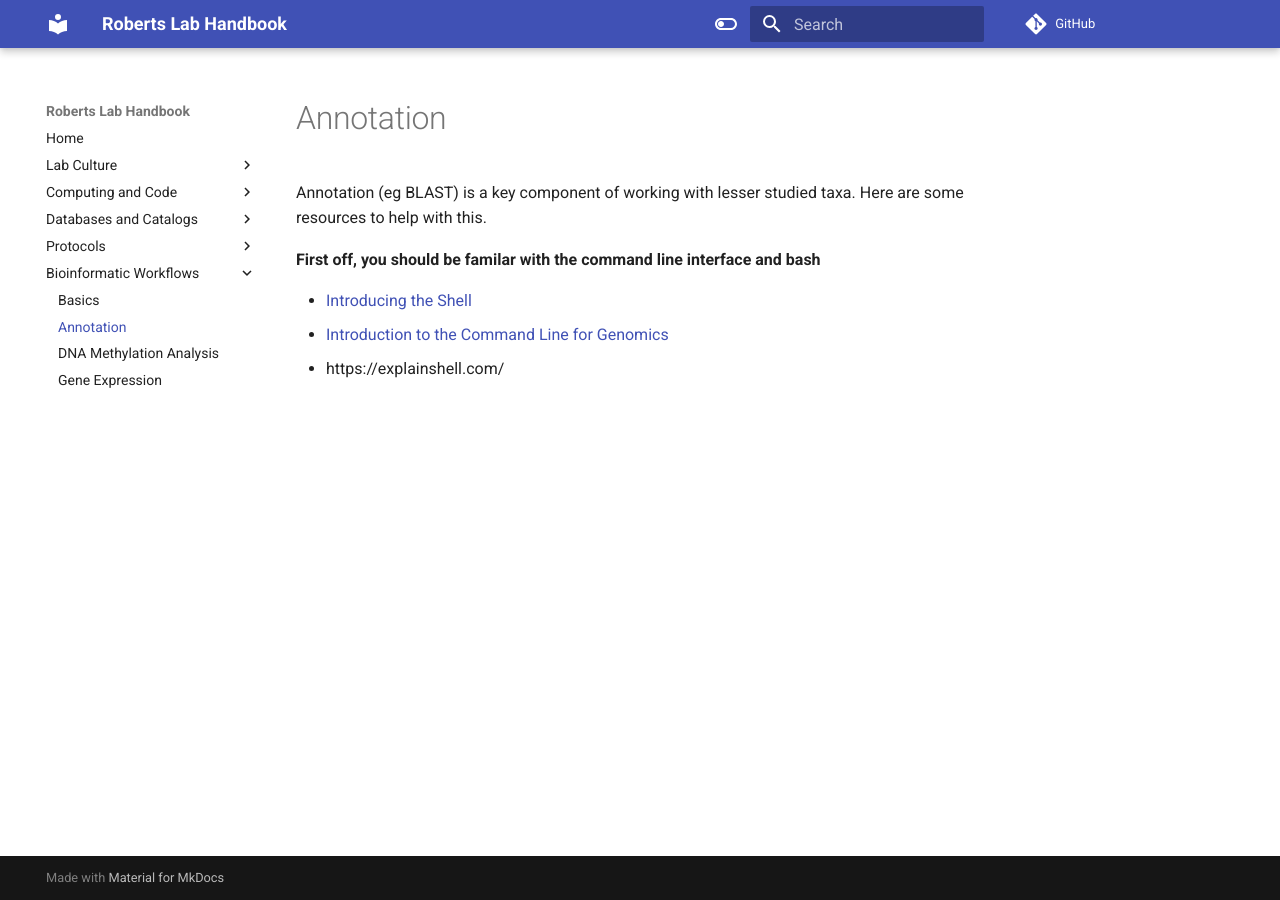
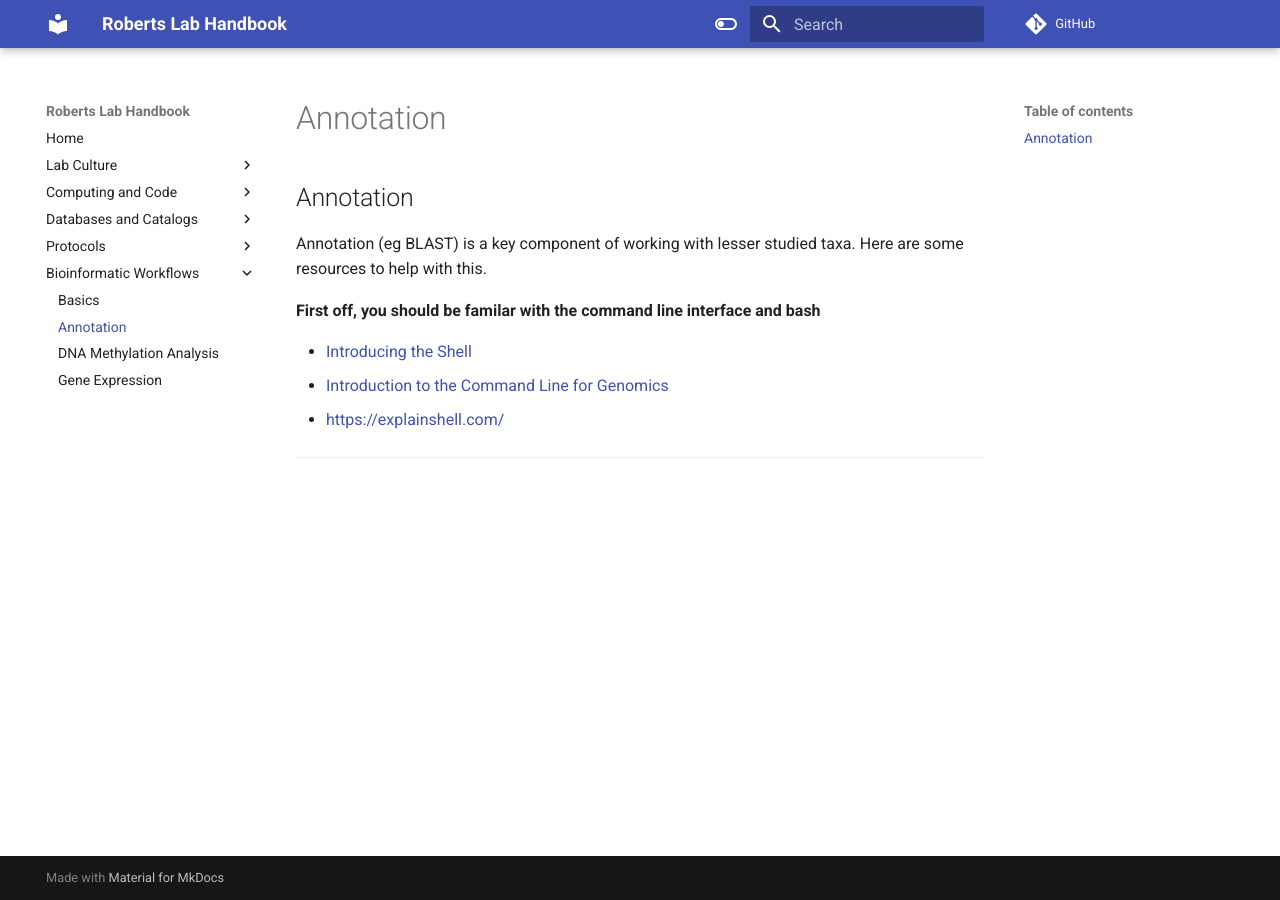
Before and after one commit to RobertsLab/resources, an MkDocs documentation site: the page built from docs/bio-Annotation.md, in a window 1280 px wide. Built offline with MkDocs 1.6.1 and Material for MkDocs 9.7.7, drawn with Linux system fonts in a browser that asks for light colours; comment, search, counter and statistics services are not loaded.

Commit message:
Update bio-Annotation.md

```diff
--- a/docs/bio-Annotation.md
+++ b/docs/bio-Annotation.md
@@ -1,3 +1,5 @@
+
+## Annotation
 
 Annotation (eg BLAST) is a key component of working with lesser studied taxa. Here are some resources to help with this.
 
@@ -5,4 +7,6 @@ Annotation (eg BLAST) is a key component of working with lesser studied taxa. He
 
 - [Introducing the Shell](http://swcarpentry.github.io/shell-novice/01-intro/)
 - [Introduction to the Command Line for Genomics](https://datacarpentry.org/shell-genomics/)
-- https://explainshell.com/
+- <https://explainshell.com/>
+
+---
```
